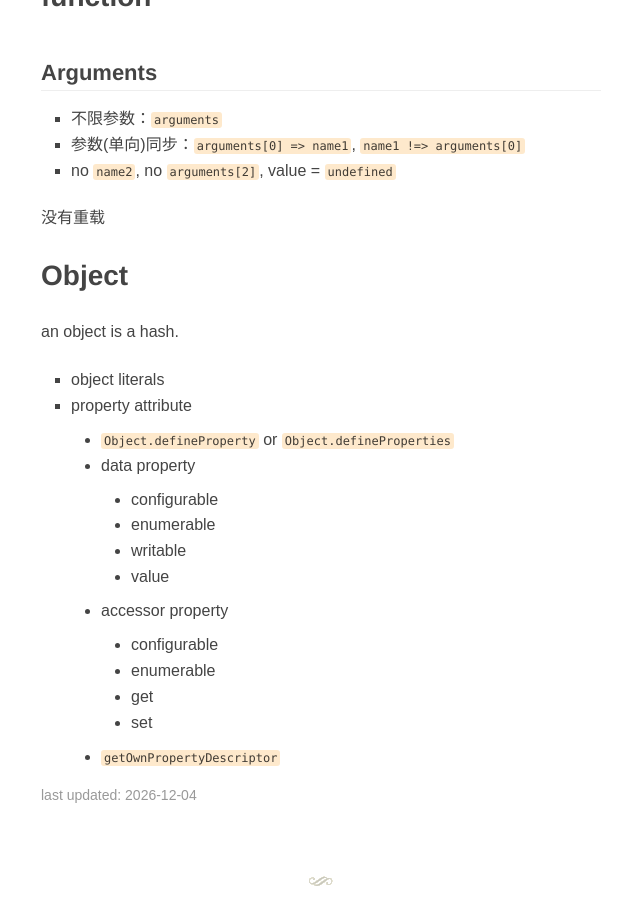
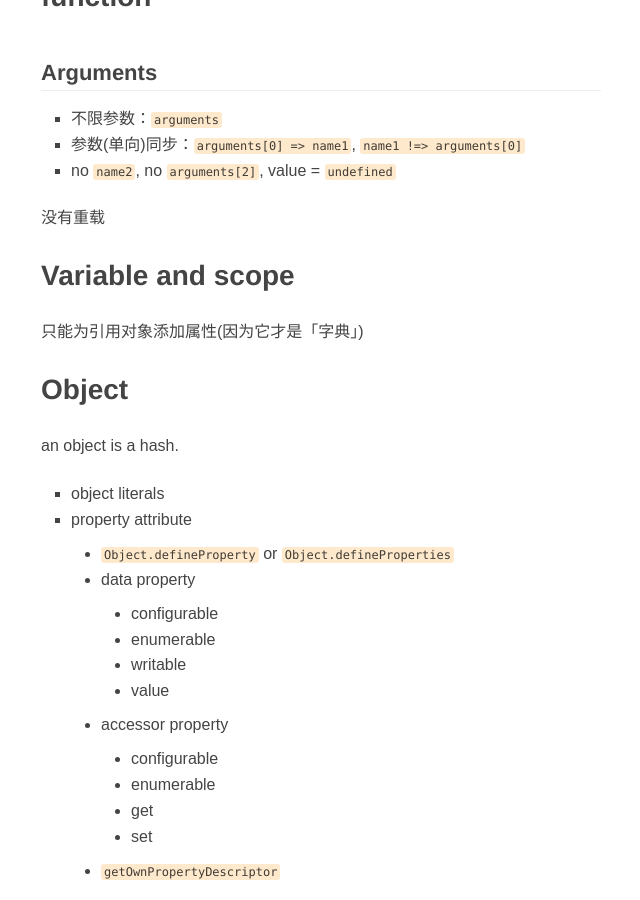
Before and after one commit to fanyange/fanyange.github.io, a Jekyll site: the page built from wiki/JavaScript.md, in a window 1280 px wide and 900 px high, scrolled down 1186 px. Shown: the whole window, without its empty margins (319-959 px from the left). Built offline with Jekyll 4.4.1, drawn with Linux system fonts in a browser that asks for light colours; some web fonts are replaced; comment, search, counter and statistics services are not loaded.

Commit message:
add JS note New chapter: variable and scope

```diff
--- a/wiki/JavaScript.md
+++ b/wiki/JavaScript.md
@@ -50,6 +50,10 @@ switch (expression) {
 
 没有重载
 
+
+# Variable and scope
+只能为引用对象添加属性(因为它才是「字典」)
+
 # Object
 an object is a hash.
 
```
